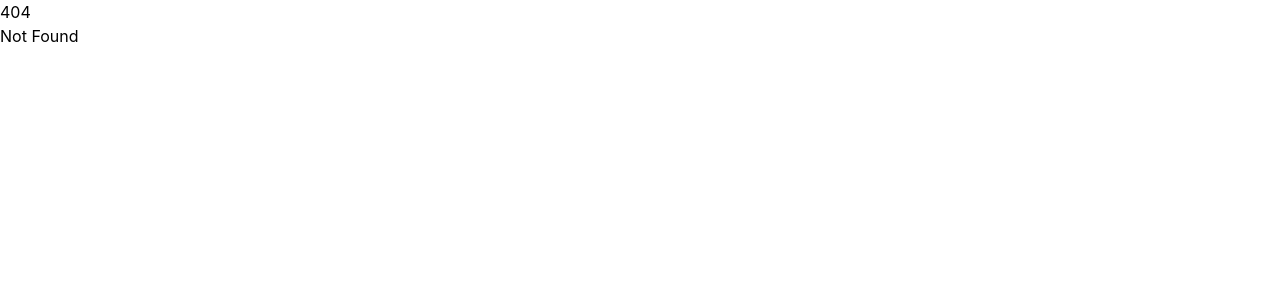
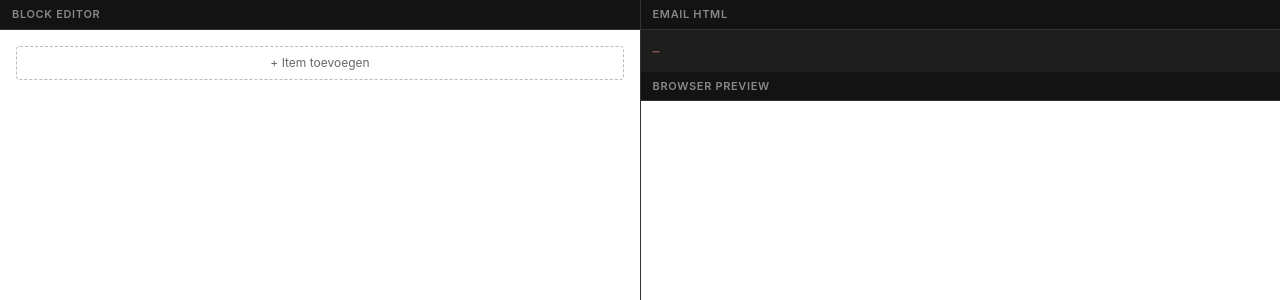
Before and after one commit to GoodPlanetBelgium/sfmc-blocks, a SvelteKit app: page /table-of-contents in a window 1280 px wide. Before the commit this address had no page. Shown: the top 300 px of the page. Built offline with nearby package versions, Linux system fonts and the light colour scheme.

Commit message:
add table of contents

```diff
--- /dev/null
+++ b/src/components/AnchorPicker.svelte
@@ -0,0 +1,27 @@
+<script lang="ts">
+  import type { AnchorEntry } from '$lib/blocksdk'
+
+  interface Props {
+    anchors: AnchorEntry[]
+    value: string
+  }
+
+  let { anchors, value = $bindable() }: Props = $props()
+</script>
+
+{#if anchors.length > 0}
+  <div>
+    <p class="text-[11px] text-[#888] mb-1">Of kies een anker:</p>
+    <div class="flex flex-wrap gap-1">
+      {#each anchors as a (a.anchor)}
+        <button
+          class="px-2 py-0.5 text-xs rounded border cursor-pointer transition-colors duration-100 {value ===
+          '#' + a.anchor
+            ? 'bg-[#0078d4] text-white border-[#0078d4]'
+            : 'border-[#ddd] hover:bg-[#eee]'}"
+          onclick={() => (value = '#' + a.anchor)}>{a.title}</button
+        >
+      {/each}
+    </div>
+  </div>
+{/if}
--- /dev/null
+++ b/src/lib/defaultTemplate.ts
@@ -0,0 +1,16 @@
+const P = '12px 0px'
+const BG_COLOR = 'transparent'
+
+export default function defaultTemplate({
+  innerHTML = '',
+  padding = P,
+  bgColor = BG_COLOR
+}): string {
+  return `
+<table cellpadding="0" cellspacing="0" width="100%" role="presentation"
+  style="background-color: ${bgColor}; min-width: 100%; " class="stylingblock-content-wrapper">
+  <tr>
+    <td style="padding: ${padding}; " class="stylingblock-content-wrapper camarker-inner">${innerHTML}</td>
+  </tr>
+</table>`
+}
--- a/src/routes/+page.svelte
+++ b/src/routes/+page.svelte
@@ -11,4 +11,5 @@
   <li><a href={resolve('/cta-button')}>cta-button</a></li>
   <li><a href={resolve('/title')}>title</a></li>
   <li><a href={resolve('/rich-text')}>rich-text</a></li>
+  <li><a href={resolve('/table-of-contents')}>table-of-contents</a></li>
 </ul>
--- a/src/routes/rich-text/+page.svelte
+++ b/src/routes/rich-text/+page.svelte
@@ -2,6 +2,7 @@
   import { tick } from 'svelte'
   import { buildEmailHTML } from './template'
   import BlockShell from '$lib/BlockShell.svelte'
+  import AnchorPicker from '../../components/AnchorPicker.svelte'
   import { COLORS } from '$lib/const'
   import type BlockSDK from '$lib/blocksdk'
   import type { AnchorEntry } from '$lib/blocksdk'
@@ -307,24 +308,9 @@
           class="w-full border border-[#ddd] rounded px-2 py-1.5 text-sm mb-2 focus:outline-none focus:border-[#0078d4]"
           onkeydown={handleLinkKeyDown}
         />
-        {#if availableAnchors.length > 0}
-          <div class="mb-3">
-            <p class="text-[11px] text-[#888] mb-1">Of kies een anker:</p>
-            <div class="flex flex-wrap gap-1">
-              {#each availableAnchors as a (a.anchor)}
-                <button
-                  class="px-2 py-0.5 text-xs rounded border cursor-pointer transition-colors duration-100 {linkUrl ===
-                  '#' + a.anchor
-                    ? 'bg-[#0078d4] text-white border-[#0078d4]'
-                    : 'border-[#ddd] hover:bg-[#eee]'}"
-                  onclick={() => (linkUrl = '#' + a.anchor)}>{a.title}</button
-                >
-              {/each}
-            </div>
-          </div>
-        {:else}
-          <div class="mb-3"></div>
-        {/if}
+        <div class="mb-3">
+          <AnchorPicker anchors={availableAnchors} bind:value={linkUrl} />
+        </div>
         <div class="flex items-center gap-2">
           {#if linkUrl}
             <button
--- a/src/routes/rich-text/template.ts
+++ b/src/routes/rich-text/template.ts
@@ -1,4 +1,5 @@
-import { COLORS, namedColors } from '$lib/const'
+import { namedColors } from '$lib/const'
+import defaultTemplate from '$lib/defaultTemplate'
 
 const H1_STYLE =
   'color:#181818;font-family:Verdana,Geneva,sans-serif;font-size:22px;font-style:normal;font-weight:bold;line-height:1.5;'
@@ -8,7 +9,6 @@ const BODY_STYLE =
   'color:#181818;font-family:Verdana,Geneva,sans-serif;font-size:14px;font-style:normal;line-height:1.4'
 
 export function buildEmailHTML(editorHTML: string): string {
-  const padding = '12px 0px'
   if (!editorHTML.trim()) return ''
   const parser = new DOMParser()
   const doc = parser.parseFromString(`<body>${editorHTML}</body>`, 'text/html')
@@ -50,8 +50,8 @@ export function buildEmailHTML(editorHTML: string): string {
   }
 
   flushBody()
-  const inner = parts.join('\n')
-  return `<table cellpadding="0" cellspacing="0" width="100%" role="presentation" style="background-color: transparent; min-width: 100%; " class="stylingblock-content-wrapper"><tr><td style="padding: ${padding}; " class="stylingblock-content-wrapper camarker-inner">${inner}</td></tr></table>`
+  const innerHTML = parts.join('\n')
+  return defaultTemplate({ innerHTML })
 }
 
 function serializeInline(el: Element): string {
--- /dev/null
+++ b/src/routes/table-of-contents/+page.svelte
@@ -0,0 +1,72 @@
+<script lang="ts">
+  import { buildEmailHTML } from './template'
+  import BlockShell from '$lib/BlockShell.svelte'
+  import TextInput from '../../components/TextInput.svelte'
+  import AnchorPicker from '../../components/AnchorPicker.svelte'
+  import type BlockSDK from '$lib/blocksdk'
+  import type { AnchorEntry } from '$lib/blocksdk'
+  import type { ContentTableItem } from './template'
+
+  let sdk = $state<BlockSDK | null>(null)
+  let items = $state<ContentTableItem[]>([])
+  let availableAnchors = $state<AnchorEntry[]>([])
+
+  let emailHTML = $derived(buildEmailHTML(items))
+
+  $effect(() => {
+    if (!sdk) return
+    sdk.setContent(emailHTML)
+    sdk.setData({ items: $state.snapshot(items) })
+  })
+
+  function onReady(data: unknown): void {
+    const d = data as { items?: ContentTableItem[] } | null
+    if (d?.items?.length) items = d.items
+    sdk?.getCentralData((cd) => {
+      const seen = new Set<string>()
+      availableAnchors = (cd.anchors ?? []).filter((a) => {
+        if (seen.has(a.anchor)) return false
+        seen.add(a.anchor)
+        return true
+      })
+    })
+  }
+
+  function addItem(): void {
+    items = [...items, { title: '', anchor: '' }]
+  }
+
+  function removeItem(index: number): void {
+    items = items.filter((_, i) => i !== index)
+  }
+</script>
+
+<svelte:head>
+  <title>Table of Contents Block</title>
+</svelte:head>
+
+<BlockShell storageKey="sfmc-dev-block-data:table-of-contents" bind:sdk {onReady}>
+  <div class="flex flex-col gap-3">
+    {#each items as item, i (i)}
+      <div class="flex flex-col gap-2 p-3 border border-[#e0e0e0] rounded bg-[#fafafa]">
+        <div class="flex items-center justify-end">
+          <button
+            class="text-xs text-red-400 hover:text-red-600 cursor-pointer"
+            onclick={() => removeItem(i)}>Verwijder</button
+          >
+        </div>
+        <TextInput label="Titel" bind:value={item.title} />
+        <div>
+          <TextInput label="Anker" placeholder="#sectie" bind:value={item.anchor} />
+          <div class="mt-1.5">
+            <AnchorPicker anchors={availableAnchors} bind:value={item.anchor} />
+          </div>
+        </div>
+      </div>
+    {/each}
+    <button
+      class="w-full py-2 text-xs border border-dashed border-[#bbb] rounded text-[#666] hover:bg-[#f0f0f0] cursor-pointer transition-colors"
+      onclick={addItem}>+ Item toevoegen</button
+    >
+  </div>
+</BlockShell>
--- /dev/null
+++ b/src/routes/table-of-contents/template.ts
@@ -0,0 +1,18 @@
+import defaultTemplate from '$lib/defaultTemplate'
+
+export type ContentTableItem = {
+  title: string
+  anchor: string
+}
+
+export function buildEmailHTML(items: ContentTableItem[]): string {
+  const filtered = items.filter((item) => item.title || item.anchor)
+  if (!filtered.length) return ''
+  const listItems = filtered
+    .map(
+      ({ title, anchor }) =>
+        `<li><a alias="${title}" conversion="false" data-linkto="anchortotext" href="${anchor}" style="color:#1895D3;text-decoration:underline;font-family:Verdana,Geneva,sans-serif;font-size:14px;font-style:normal;line-height:1.4" title="${title}">${title}</a></li>`
+    )
+    .join('\n')
+  return defaultTemplate({ innerHTML: `<ul >\n${listItems}\n</ul>` })
+}
--- a/src/routes/title/template.ts
+++ b/src/routes/title/template.ts
@@ -1,11 +1,11 @@
+import defaultTemplate from '$lib/defaultTemplate'
+
 export function buildEmailHTML(anchor: string, title: string, color: string): string {
-  return `
-<table cellpadding="0" cellspacing="0" width="100%" role="presentation"
-  style="background-color: ${color}; min-width: 100%; " class="stylingblock-content-wrapper">
-  <tr>
-    <td style="padding: 5px 20px; " class="stylingblock-content-wrapper camarker-inner"><a id="${anchor}"
-        name="${anchor}"></a>
-
+  return defaultTemplate({
+    padding: '5px 20px',
+    bgColor: color,
+    innerHTML: `
+      <a id="${anchor}" name="${anchor}"></a>
       <!--[if mso]>
       <table role="presentation" border="0" cellpadding="12" cellspacing="0" width="100%">
       <tr>
@@ -22,8 +22,6 @@ export function buildEmailHTML(anchor: string, title: string, color: string): st
         <span style="color:#ffffff;">${title}</span>
       </h1>
       <!--<![endif]-->
-    </td>
-  </tr>
-</table>
 `
+  })
 }
```
